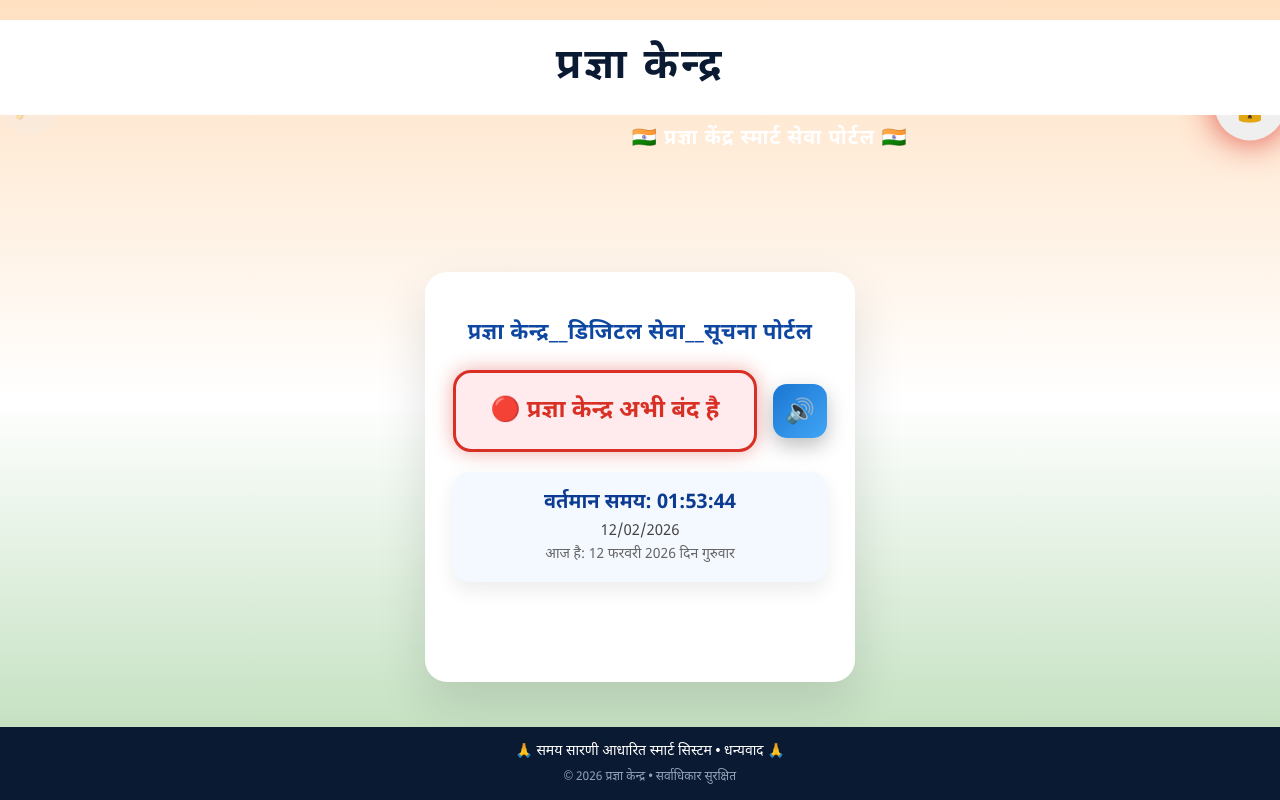
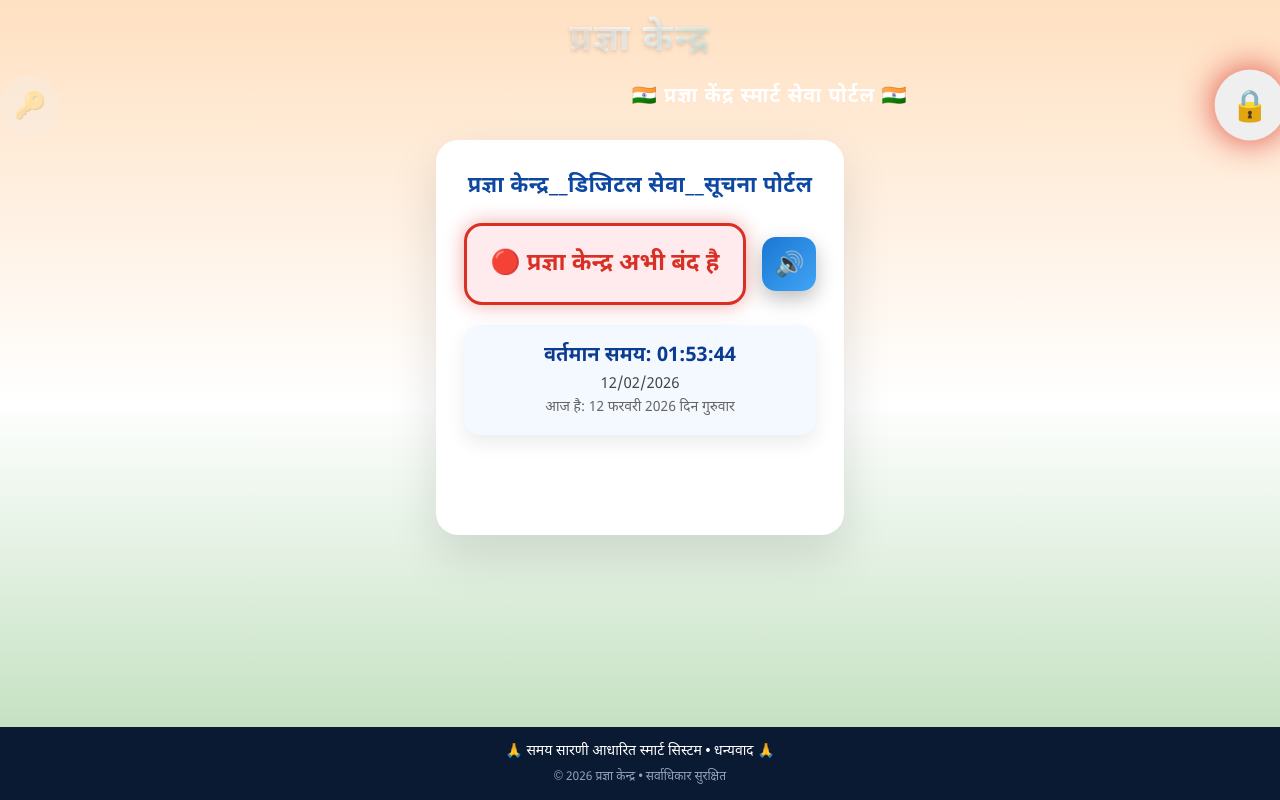
Before and after one commit to shopragyan/csc, a plain HTML site: page index.html in a window 1280 px wide. Drawn offline with Linux system fonts and the light colour scheme.

Commit message:
index 5.1.1.html

```diff
--- a/index.html
+++ b/index.html
@@ -5,6 +5,12 @@
 <meta name="viewport" content="width=device-width, initial-scale=1.0">
 <title>प्रज्ञा केंद्र स्मार्ट सेवा पोर्टल</title>
 <style>
+
+*{
+    margin:0;
+    padding:0;
+    box-sizing:border-box;
+}
 
 html, body{
     height:100%;
@@ -43,18 +49,24 @@ body::before{
 }
 
 .brand-title{
-    margin:20px 0 10px 0;
-    font-size:42px;
+    text-align:center;
+    font-size:36px;
     font-weight:900;
-    text-align:center;
-    letter-spacing:3px;
-    font-weight:900;
-    padding:20px 0;
-    background:white;
-    color:#0b1a33;
-    position:relative;
-    z-index:9999;
-    }
+    padding:18px 0;
+    letter-spacing:2px;
+
+    background:linear-gradient(
+        to right,
+        #FF9933,
+        #ffffff,
+        #138808
+    );
+
+    -webkit-background-clip:text;
+    -webkit-text-fill-color:transparent;
+
+    text-shadow:0 2px 4px rgba(0,0,0,0.15);
+}
 
     background:linear-gradient(
         to right,
@@ -127,7 +139,7 @@ body::before{
 
 .box{
     max-width:480px;
-    margin:120px auto 50px auto;
+    margin:30px auto 50px auto;
     background:#ffffff;
     padding:32px 28px;
     padding-bottom:100px;
```
